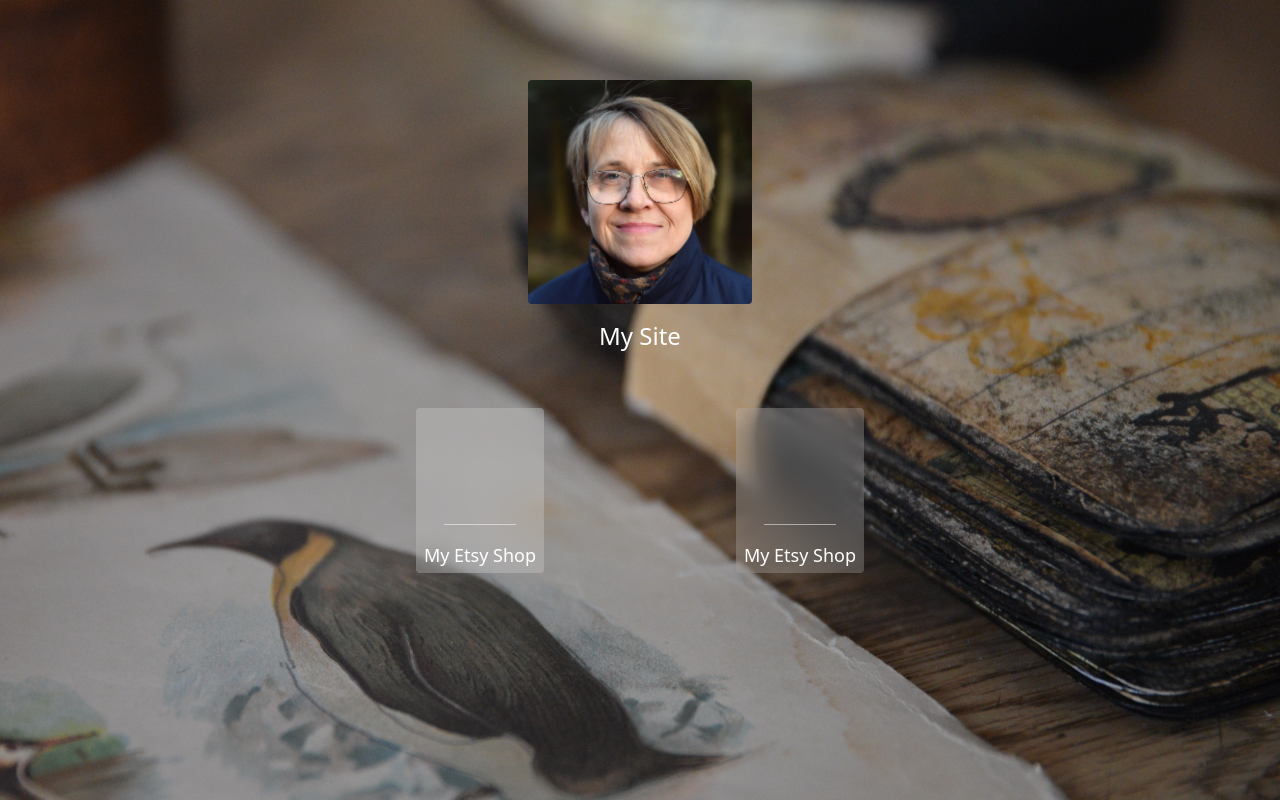
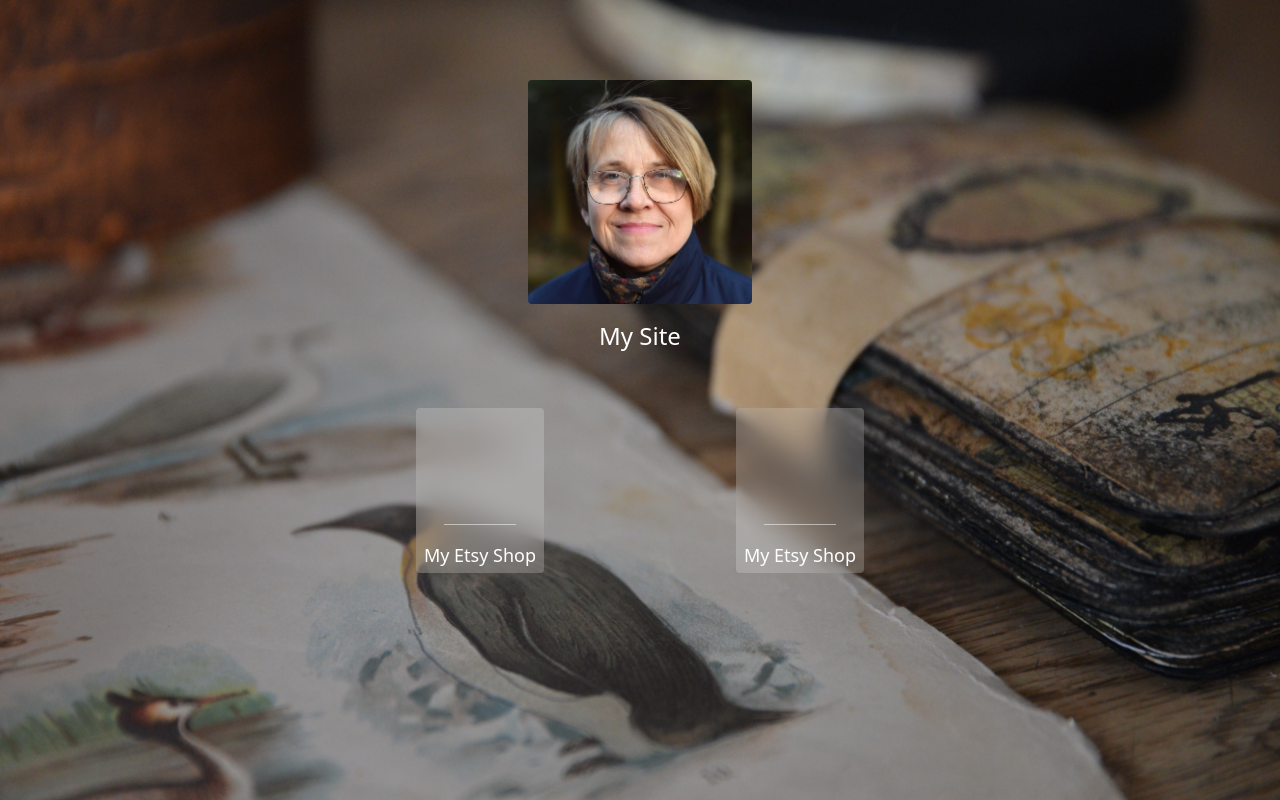
Before and after one commit to franio1999PL/myprimitivedolls-linktree, an Astro site: page / in a window 1280 px wide. Built offline with nearby package versions, Linux system fonts and the light colour scheme; Astro itself is replaced by a stand-in of ours; some icons are missing.

Commit message:
change bg image v2

```diff
--- a/src/styles/global.css
+++ b/src/styles/global.css
@@ -15,9 +15,10 @@ a {
 
 body {
   background-image: url('/background.jpg');
-  background-size: 120% 120%;
+  background-size: 105% 105%;
   background-repeat: no-repeat;
-  animation: gradient 15s ease infinite;
+  object-fit: fill;
+  animation: gradient 25s ease infinite;
   height: 100vh; /* do usunięcia */
 }
 
```
